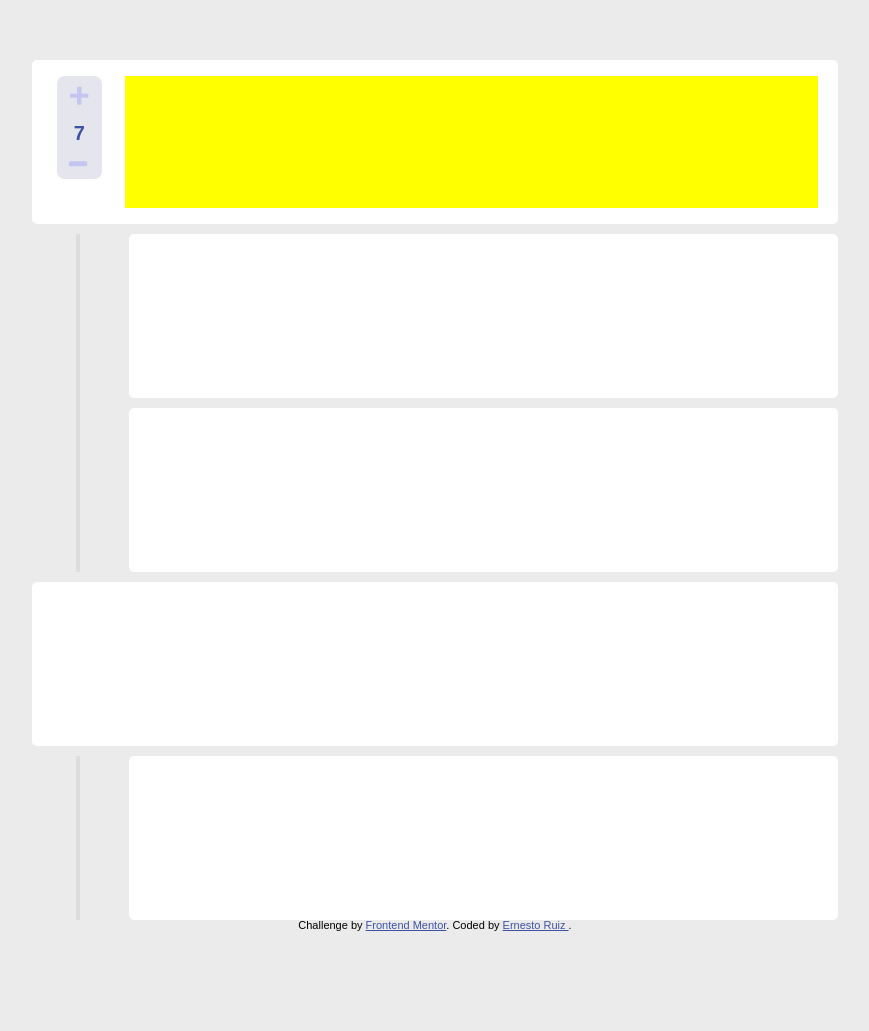
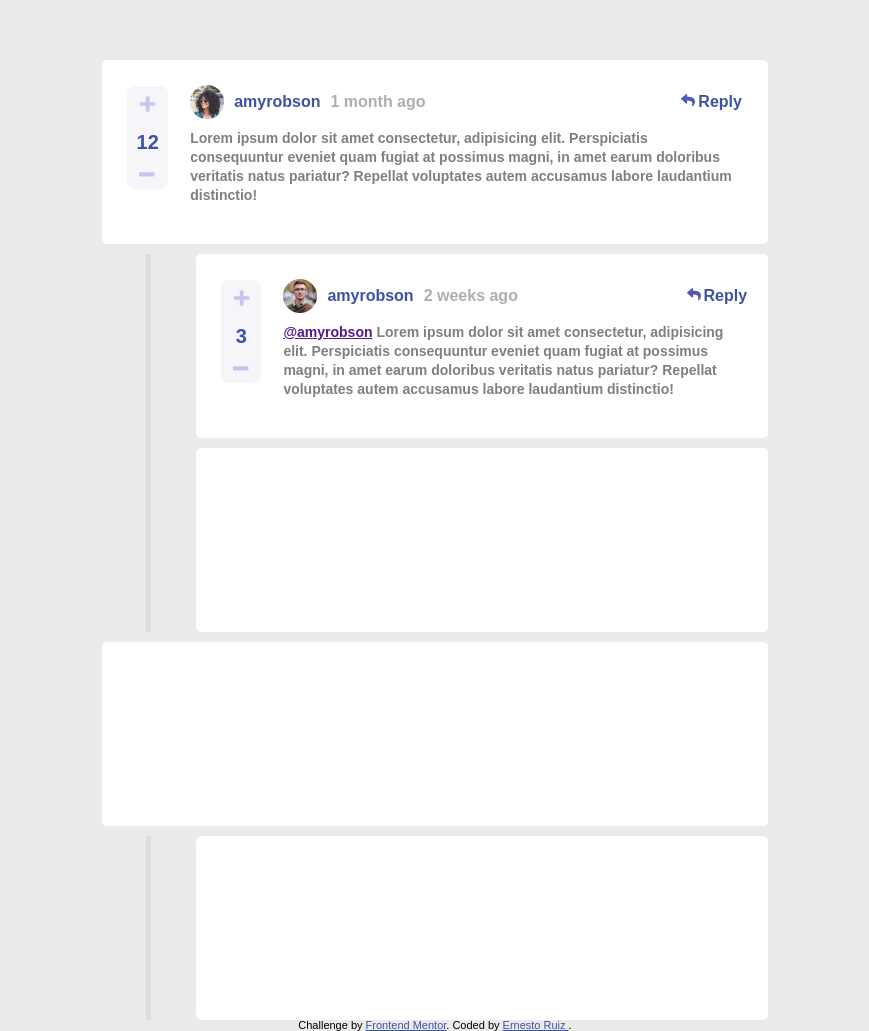
Before and after one commit to ernesto-developer/challenge-interactive-comments, a plain HTML site: page index.html in a window 1280 px wide. Shown: the whole page, without its empty margins (205-1074 px from the left). Before the commit the page ends 931 px from the top, so only its background shows below. Drawn offline with Linux system fonts and the light colour scheme.

Commit message:
advances on the cards comments and replyes

```diff
--- a/css/styles.css
+++ b/css/styles.css
@@ -14,24 +14,25 @@ body{
 
 }
 .dashboard__cards{
-    width: 63%;
+    width: 52%;
     align-self: center;
     margin: 10px 10px 0px 10px;
 }
 /* ############################ Cards of comments ############## */
 .dashboard__cards--comment{
 
-    height: 164px;
     background-color: #fff;
     border-radius: 5px;
     display: flex;
-    justify-content: space-between;
+    min-height: 164px;
+    padding: 10px 0px;
 }
+/* ##################### Counter ################# */
 .dashboard__cards__comment--counter{
-    width: 45px;
+    width: 41px;
     height: 103px;
-    background-color: #e5e5ed;
-    margin: 16px 0px 0px 25px;
+    background-color: #f0f0f8a1;
+    margin: 16px 22px 0px 25px;
     display: flex;
     flex-direction: column;
     align-items: center;
@@ -39,14 +40,14 @@ body{
     border-radius: 8px;
 }
 .dashboard__cards__comment__counter--plus{
-    width: 20px;
-    height: 20px;
+    width: 17px;
+    height: 17px;
     cursor: pointer;
     margin-top: 9px;
 }
 .dashboard__cards__comment__counter--minus{
-    width: 20px;
-    height: 6px;
+    width: 17px;
+    height: 5px;
     cursor: pointer;
     margin-bottom: 12px;
 }
@@ -55,14 +56,74 @@ body{
     font-size: 20px;
     color: hsl(228, 45%, 44%);
 }
+/* #################### Contain #################### */
 .dashboard__cards__comment--contain{
-    width: 86%;
-    height: 81%;
-    background-color: yellow;
+    width: 83%;
     align-self: center;
     margin-right: 20px;
+    min-height: 81%;
+}
+/* ############### optNav ############# */
+
+.dashboard__cards__comment__contain--optNav{
+    width: 100%;
+    height: 34px;
+    display: flex;
+    justify-content: space-between;
+    margin-bottom: 10px;
+}
+.dashboard__cards__comment__contain__optNav--dataUser{
+
+    display: flex;
+    align-items: center;
+    width: 100%;
+}
+.dashboard__cards__comment__contain__optNav__dataUser--avatar{
+    height: 100%;
+}
+.dashboard__cards__comment__contain__optNav__dataUser--name{
+    text-decoration: none;
+    color: hsl(228, 45%, 44%);
+    font-weight: bold;
+    margin-left: 10px;
+}
+.dashboard__cards__comment__contain__optNav__dataUser--date{
+    font-weight: bold;
+    color: rgba(94, 94, 94, 0.504);
+    margin-left: 10px;
 }
 
+.dashboard__cards__comment__contain__optNav--btns{
+    align-self: center;
+
+}
+.dashboard__cards__comment__contain__optNav__btns--arrow{
+    color: hsl(228, 45%, 44%);
+    margin-right: 3px;
+
+}
+.dashboard__cards__comment__contain__optNav__btns--reply{
+    border: none;
+    font-weight: bold;
+    color: hsl(228, 45%, 44%);
+    padding: 0px;
+    background-color: #fff;
+    cursor: pointer;
+    width: 62px;
+}
+/* ############### Comment ############# */
+
+.dashboard__cards__comment__contain--comment{
+    width: 100%;
+    min-height: 90px;
+
+}
+.dashboard__cards__comment__contain__comment--text{
+    font-size: 14px;
+    font-weight: 600;
+    line-height: 19px;
+    color: rgba(77, 77, 77, 0.716);
+}
 
 
 
@@ -85,14 +146,25 @@ body{
 }
 .dashboard__cards__repliesContainer__replies--reply{
     width: 98%;
-    height: 164px;
+    min-height: 164px;
     background-color: #fff;
     align-self: flex-end;
     margin-top: 10px;
     border-radius: 5px;
+    display: flex;
+    padding: 10px 0px;
 
 }
 
 footer{
 
+
 }
+
+
+.test{
+    width: 50px;
+    height: 20px;
+    background-color: blue;
+    margin-left: 10px;
+}
--- a/index.html
+++ b/index.html
@@ -21,21 +21,64 @@
 
   <section class="dashboard" >
     <div class="dashboard__cards">
+
       <div class="dashboard__cards--comment" >
-          <div class="dashboard__cards__comment--counter">
+
+        <div class="dashboard__cards__comment--counter">
             <img class="dashboard__cards__comment__counter--plus" src="images/icon-plus.svg" alt="plus">
-            <span class="dashboard__cards__comment__counter--number" > 7 </span>
+            <span class="dashboard__cards__comment__counter--number" > 12 </span>
             <img class="dashboard__cards__comment__counter--minus" src="images/icon-minus.svg" alt="minus">
+        </div>
 
-          </div>
-          <div class="dashboard__cards__comment--contain">
+        <div class="dashboard__cards__comment--contain">
+            <div class="dashboard__cards__comment__contain--optNav" >
+              <div class="dashboard__cards__comment__contain__optNav--dataUser" >
+                <img  class="dashboard__cards__comment__contain__optNav__dataUser--avatar"  src="images/avatars/image-amyrobson.png" alt="avatars">
+                <a    class="dashboard__cards__comment__contain__optNav__dataUser--name"  href="">amyrobson</a>
+                <!-- <div class="test" ></div> -->
+                <span class="dashboard__cards__comment__contain__optNav__dataUser--date"  > 1 month ago </span>
+              </div>
+              <div class="dashboard__cards__comment__contain__optNav--btns" >
 
-          </div>
+                <button class="dashboard__cards__comment__contain__optNav__btns--reply" ><img    class="dashboard__cards__comment__contain__optNav__btns--arrow"  src="images/icon-reply.svg" alt="reply">Reply</button>
+              </div>
+            </div>
+            <div class="dashboard__cards__comment__contain--comment" >
+              <span class="dashboard__cards__comment__contain__comment--text" >Lorem ipsum dolor sit amet consectetur, adipisicing elit. Perspiciatis consequuntur eveniet quam fugiat at possimus magni, in amet earum doloribus veritatis natus pariatur? Repellat voluptates autem accusamus labore laudantium distinctio!</span>
+            </div>
+        </div>
+
       </div>
+
       <div class="dashboard__cards--repliesContainer">
         <div class="dashboard__cards__repliesContainer--verticalLine"></div>
         <div class="dashboard__cards__repliesContainer--replies" >
-          <div class="dashboard__cards__repliesContainer__replies--reply" > </div>
+          <div class="dashboard__cards__repliesContainer__replies--reply" >
+
+            <div class="dashboard__cards__comment--counter">
+                  <img class="dashboard__cards__comment__counter--plus" src="images/icon-plus.svg" alt="plus">
+                  <span class="dashboard__cards__comment__counter--number" > 3 </span>
+                  <img class="dashboard__cards__comment__counter--minus" src="images/icon-minus.svg" alt="minus">
+              </div>
+              <div class="dashboard__cards__comment--contain">
+                  <div class="dashboard__cards__comment__contain--optNav" >
+                    <div class="dashboard__cards__comment__contain__optNav--dataUser" >
+                      <img  class="dashboard__cards__comment__contain__optNav__dataUser--avatar"  src="images/avatars/image-juliusomo.png" alt="avatars">
+                      <a    class="dashboard__cards__comment__contain__optNav__dataUser--name"  href="">amyrobson</a>
+                      <!-- <div class="test" ></div> -->
+                      <span class="dashboard__cards__comment__contain__optNav__dataUser--date"  > 2 weeks ago </span>
+                    </div>
+                    <div class="dashboard__cards__comment__contain__optNav--btns" >
+
+                      <button class="dashboard__cards__comment__contain__optNav__btns--reply" ><img    class="dashboard__cards__comment__contain__optNav__btns--arrow"  src="images/icon-reply.svg" alt="reply">Reply</button>
+                    </div>
+                  </div>
+                  <div class="dashboard__cards__comment__contain--comment" >
+                    <span class="dashboard__cards__comment__contain__comment--text" > <a href="">@amyrobson</a> Lorem ipsum dolor sit amet consectetur, adipisicing elit. Perspiciatis consequuntur eveniet quam fugiat at possimus magni, in amet earum doloribus veritatis natus pariatur? Repellat voluptates autem accusamus labore laudantium distinctio!</span>
+                  </div>
+              </div>
+
+          </div>
           <div class="dashboard__cards__repliesContainer__replies--reply" > </div>
         </div>
       </div>
```
